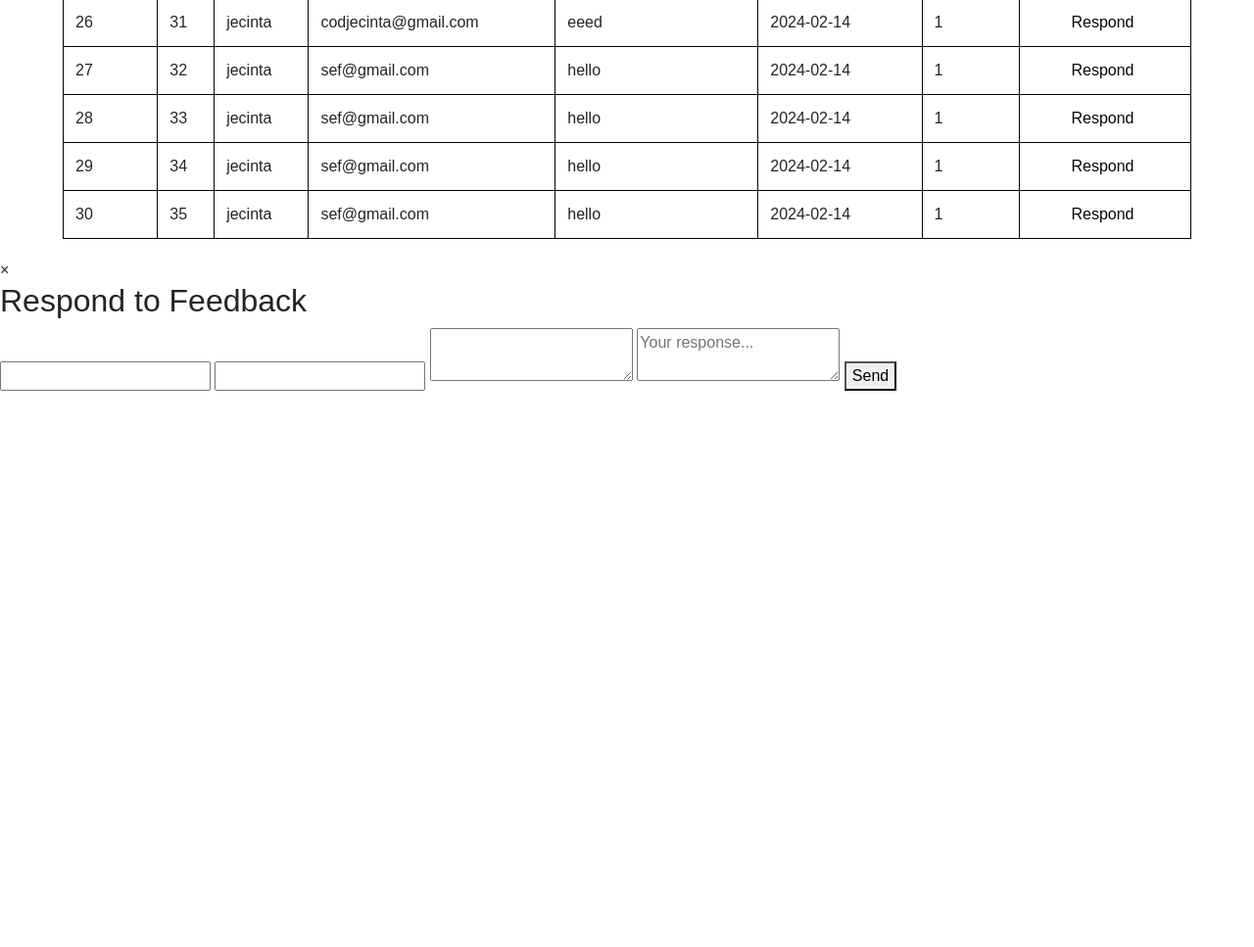
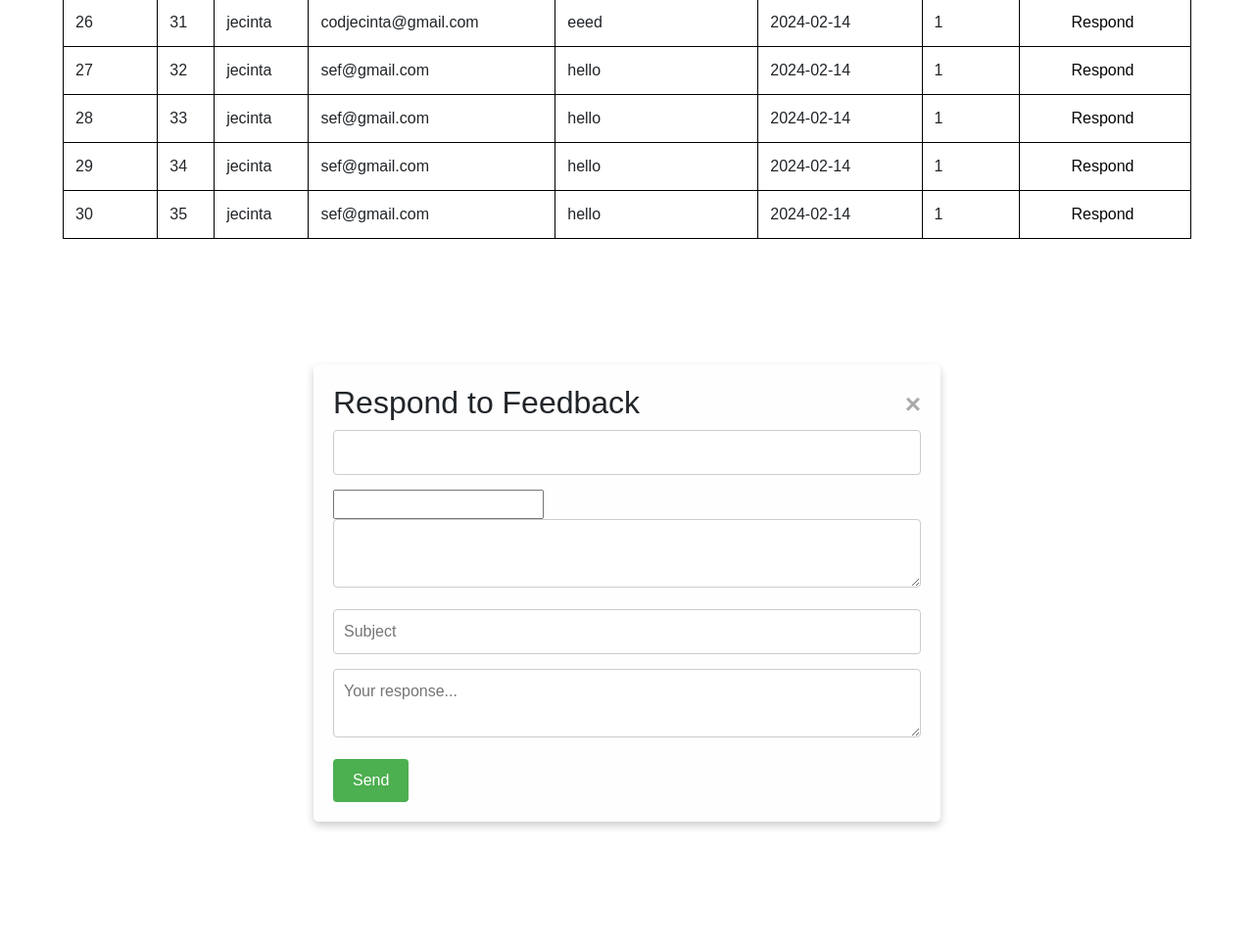
Before and after one commit to Jessymaina/GM2, a PHP site: page /customer.php in a window 1280 px wide. Shown: the part 1334-2301 px from the top of the page at 98% size. Before the commit the page ends 1733 px from the top, so only its background shows below. Run offline with PHP 8.4, Linux system fonts and the light colour scheme; data comes from the database, SQL or seed files in the repository.

Commit message:
FEEDBACK FORM

```diff
--- /dev/null
+++ b/css/adminreply.css
@@ -0,0 +1,62 @@
+* Add this CSS for styling the pop-up form */
+.popup-form {
+    display: none;
+    position: fixed;
+    z-index: 1;
+    left: 0;
+    top: 0;
+    width: 100%;
+    height: 100%;
+    overflow: auto;
+    background-color: rgba(0, 0, 0, 0.4);
+}
+
+.popup-content {
+    background-color: #fefefe;
+    margin: 10% auto;
+    padding: 20px;
+    border-radius: 5px;
+    box-shadow: 0 4px 8px 0 rgba(0, 0, 0, 0.2);
+    width: 50%;
+}
+
+.close {
+    color: #aaa;
+    float: right;
+    font-size: 28px;
+    font-weight: bold;
+}
+
+.close:hover,
+.close:focus {
+    color: black;
+    text-decoration: none;
+    cursor: pointer;
+}
+
+h2 {
+    margin-top: 0;
+}
+
+input[type="text"],
+textarea {
+    width: 100%;
+    padding: 10px;
+    margin-bottom: 15px;
+    border: 1px solid #ccc;
+    border-radius: 4px;
+    box-sizing: border-box;
+}
+
+button[type="submit"] {
+    background-color: #4CAF50;
+    color: white;
+    padding: 10px 20px;
+    border: none;
+    border-radius: 4px;
+    cursor: pointer;
+}
+
+button[type="submit"]:hover {
+    background-color: #45a049;
+}
--- a/customer.php
+++ b/customer.php
@@ -17,7 +17,6 @@
     }
 }
 ?>
-
 <!DOCTYPE html>
 <html lang="en">
 <head>
@@ -80,6 +79,7 @@
         <input type="text" id="feedbackName" name="feedbackName" readonly>
         <input type="email" id="feedbackEmail" name="feedbackEmail" readonly>
         <textarea id="feedbackMessage" name="feedbackMessage" readonly></textarea>
+        <input type="text" placeholder="Subject" name="subject" required>
         <textarea id="responseMessage" placeholder="Your response..." name="response" required></textarea>
         <button type="submit">Send</button>
     </form>
```
